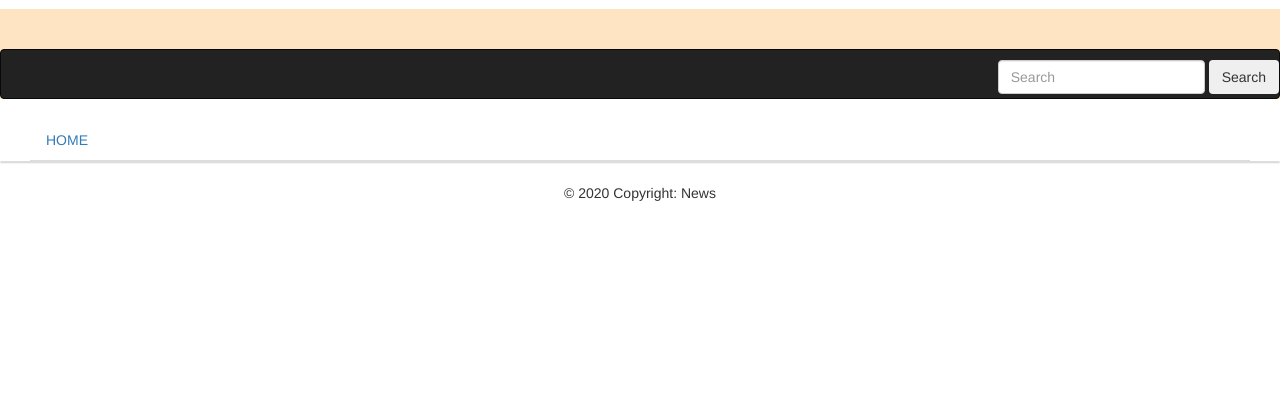
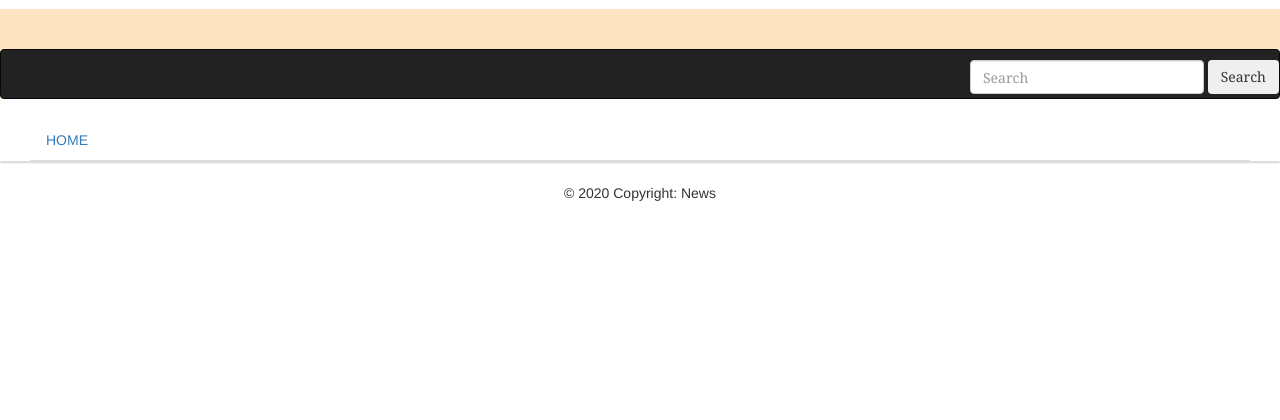
Before and after one commit to maureen28/NewsHighlight, a Flask app: template app/templates/index.html in a window 1280 px wide. Shown: the part 132-552 px from the top of the page. Run offline with Flask 2, Linux system fonts and the light colour scheme; the template is opened without the code that fills it, so the values that code supplies are empty; some libraries are stand-ins or nearby versions.

Commit message:
Fix color

```diff
--- a/app/templates/index.html
+++ b/app/templates/index.html
@@ -16,7 +16,7 @@
     </div>
   </div>
 </div>
-<div style="background-color: bisque;">
+<div style="background-color: bisque; font-family: Cambria, Cochin, Georgia, Times, 'Times New Roman', serif;">
   <br><br>
   <div class="navbar navbar-inverse" role="navigation">
     <div style="float: right; margin-top: 10px">
--- a/app/templates/macros.html
+++ b/app/templates/macros.html
@@ -1,6 +1,6 @@
 {% macro dispalyNewsList(news_list) %}
 
-<div class="container-fluid">
+<div class="container-fluid" style="background-color: white;">
     <div class="row">
         <div class="panel panel-default">
             {% for new in news_list %}
```
